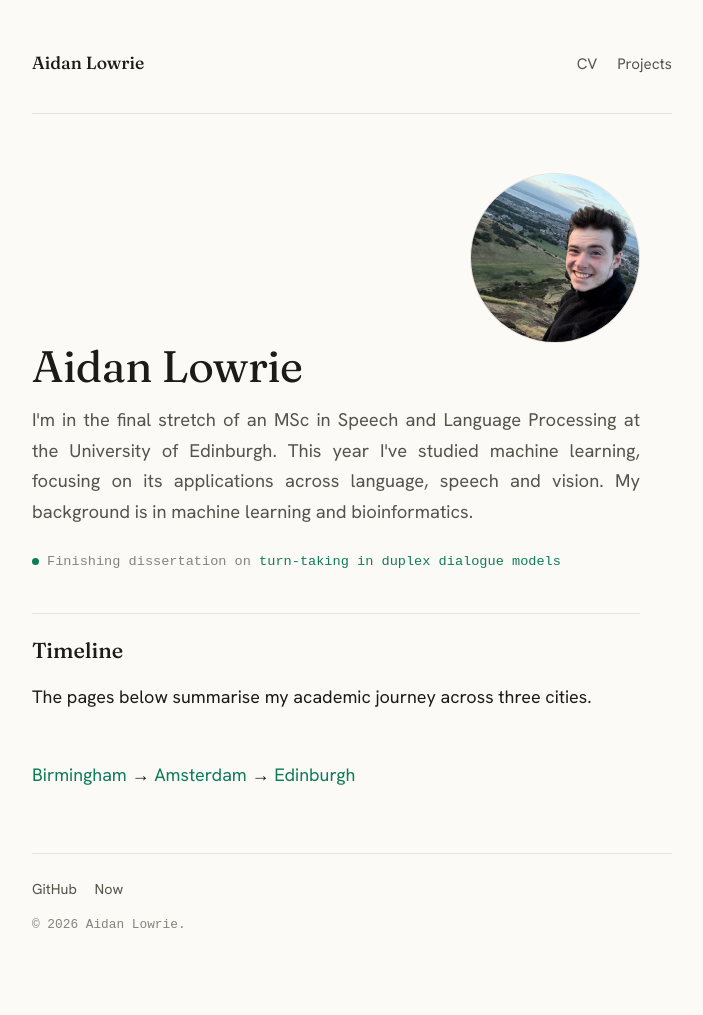
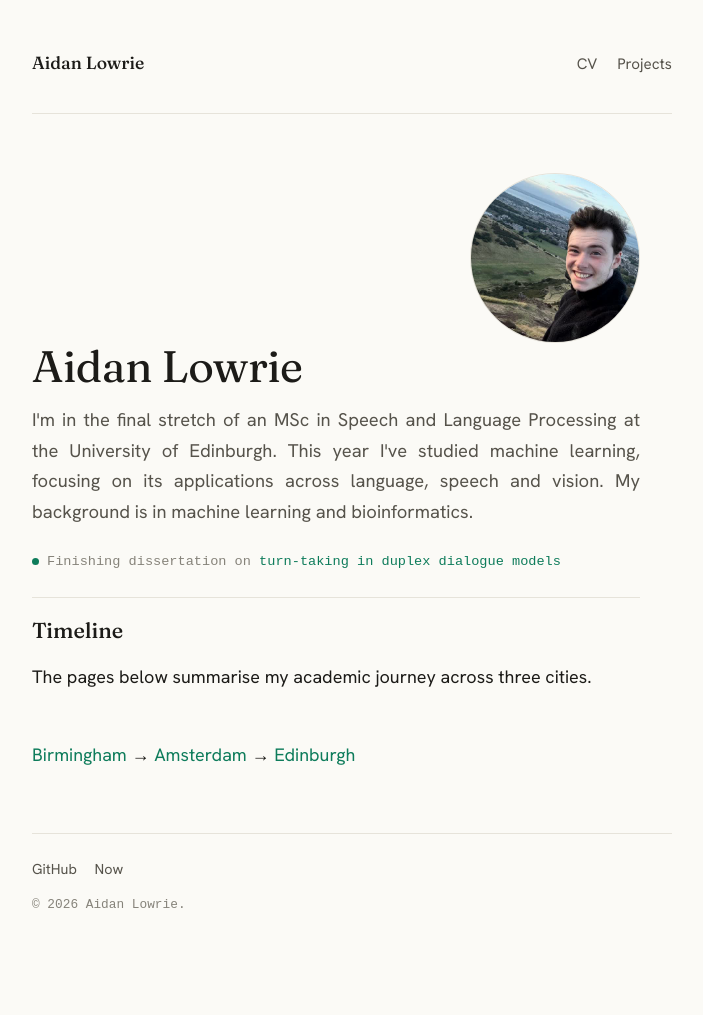
Before and after one commit to aidanlowrie/aidanlowrie.github.io, a Jekyll site: the page built from index.html, in a window 1280 px wide. Shown: the whole page, without its empty margins (288-991 px from the left). Built offline with Jekyll 4.4.1, drawn with Linux system fonts in a browser that asks for light colours; some web fonts are replaced.

Commit message:
Reduce spacing between hero and Timeline sections
- Reduce hero bottom padding from 2.5rem to 1.5rem
- Timeline top padding already at 1.25rem
- Total spacing now more compact

```diff
--- a/assets/css/style.scss
+++ b/assets/css/style.scss
@@ -131,7 +131,7 @@ strong { font-weight:500; }
 
 /* home hero */
 .hero {
-  padding:1rem 0 2.5rem;
+  padding:1rem 0 1.5rem;
   max-width:700px;
 }
 .hero-intro { min-width:0; }
@@ -160,7 +160,7 @@ strong { font-weight:500; }
 }
 
 /* project lists */
-.home-about { padding-top:1.5rem; border-top:1px solid var(--hairline); }
+.home-about { padding-top:1.25rem; border-top:1px solid var(--hairline); }
 .research-list, .post-list { list-style:none; padding:0; margin:0.5rem 0 1.5rem; }
 .research-list li, .post-list li { padding:0.9rem 0; border-bottom:1px solid var(--hairline); }
 .research-list li:first-child { border-top:1px solid var(--hairline); }
```
